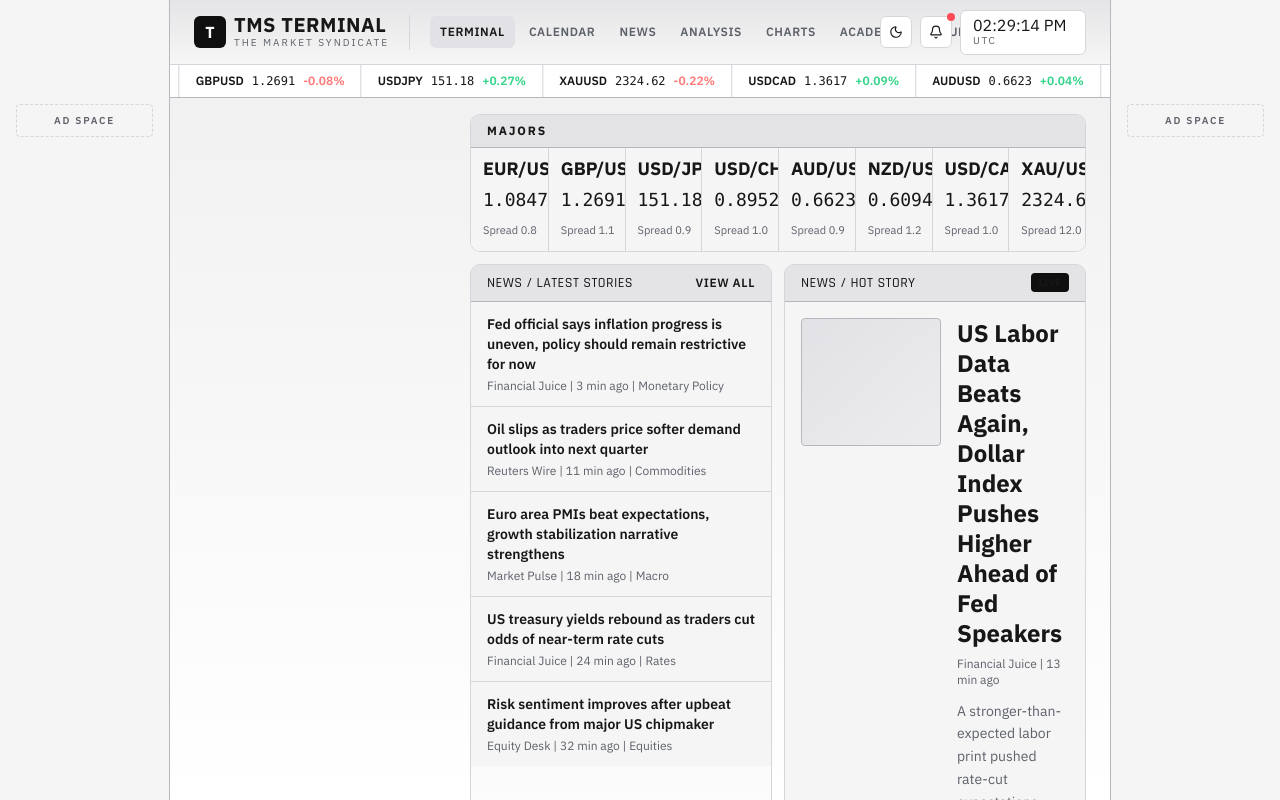
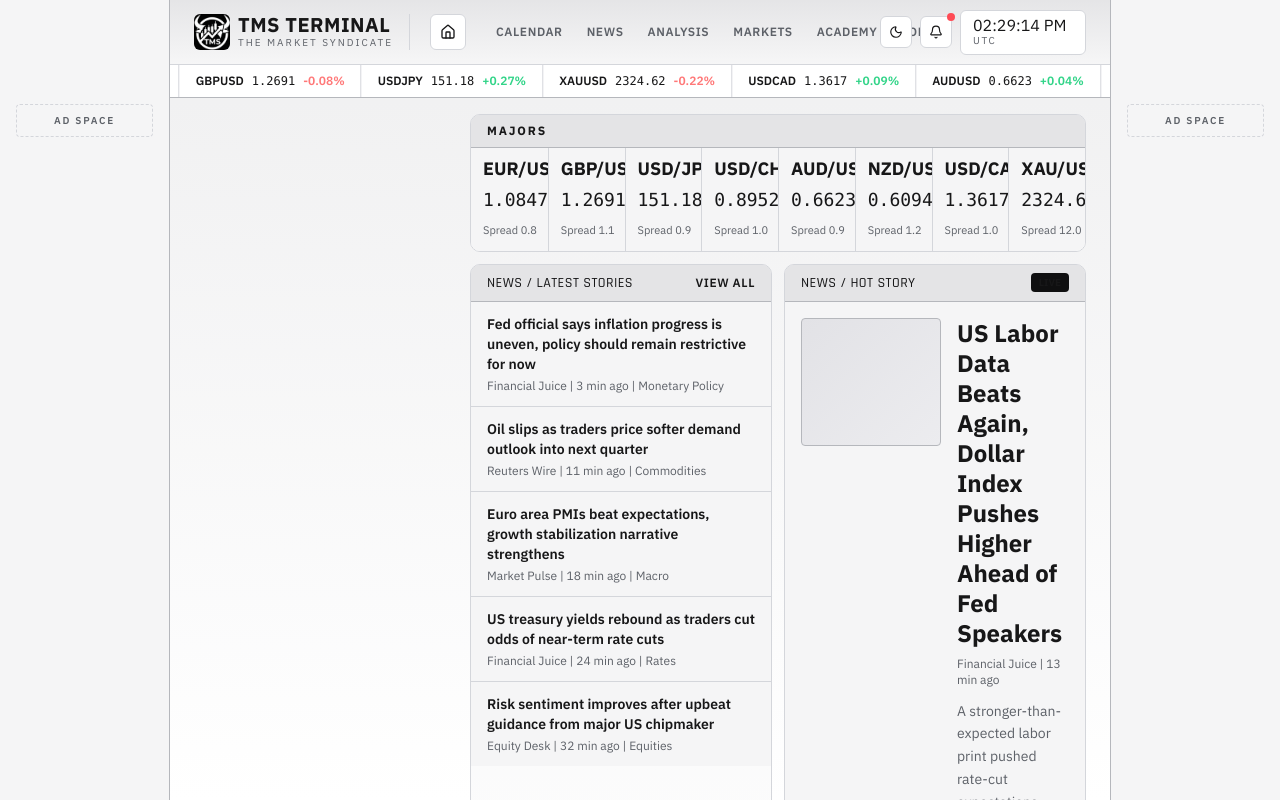
Before and after one commit to GuyitsWALID/tms-terminal, a Next.js app: page / in a window 1280 px wide. Shown: the top 800 px of the page. Built offline with nearby package versions, Linux system fonts and the light colour scheme.

Commit message:
Refactor code structure for improved readability and maintainability

```diff
--- a/src/components/layout/GlobalLayout.tsx
+++ b/src/components/layout/GlobalLayout.tsx
@@ -2,9 +2,9 @@
 
 import React, { useEffect, useState } from "react";
 import Link from "next/link";
+import Image from "next/image";
 import { usePathname } from "next/navigation";
 import {
-  Activity,
   BadgeAlert,
   Bell,
   Calendar,
@@ -18,17 +18,17 @@
   Sun,
   Moon,
   BarChart3,
+  Home,
   X,
 } from "lucide-react";
 import { cn } from "@/lib/utils";
 import { sessions, tickerTape } from "@/lib/terminalData";
 
 const menuItems = [
-  { id: "terminal", name: "Terminal", icon: Activity, path: "/" },
   { id: "calendar", name: "Calendar", icon: Calendar, path: "/calendar" },
   { id: "news", name: "News", icon: Newspaper, path: "/news" },
   { id: "analysis", name: "Analysis", icon: LineChart, path: "/analysis" },
-  { id: "charts", name: "Charts", icon: BarChart3, path: "/charts" },
+  { id: "charts", name: "Markets", icon: BarChart3, path: "/charts" },
   { id: "academy", name: "Academy", icon: GraduationCap, path: "/academy" },
   { id: "forum", name: "Forum", icon: ShieldCheck, path: "/forum" },
 ];
@@ -99,12 +99,27 @@
           <header className="ff-topbar sticky top-0 z-50">
             <div className="mx-auto flex h-16 w-full max-w-[1460px] items-center justify-between gap-4 px-3 md:px-6">
           <div className="flex min-w-0 items-center gap-4 xl:gap-5">
-            <Link href="/" className="flex shrink-0 items-center gap-2 border-r border-[var(--line-soft)] pr-4 xl:pr-5">
-              <div className="flex h-8 w-8 items-center justify-center rounded-md bg-[var(--brand-strong)] font-black text-white">T</div>
+            <Link href="/" className="flex shrink-0 items-center gap-2 border-r border-[var(--line-soft)] pr-3 xl:pr-4">
+              <Image
+                src="/TMSLOGO.png"
+                alt="TMS Logo"
+                width={36}
+                height={36}
+                className="h-9 w-9 rounded-md object-cover"
+                priority
+              />
               <div>
                 <p className="font-rajdhani text-xl font-bold uppercase leading-none tracking-wide">TMS Terminal</p>
                 <p className="text-[10px] uppercase tracking-[0.2em] text-[var(--ink-muted)]">The Market Syndicate</p>
               </div>
+            </Link>
+
+            <Link
+              href="/"
+              aria-label="Home"
+              className="hidden h-9 w-9 shrink-0 items-center justify-center rounded-md border border-[var(--line-soft)] bg-[var(--surface-1)] text-[var(--ink-primary)] transition-colors hover:bg-[var(--surface-hover)] lg:flex"
+            >
+              <Home size={16} />
             </Link>
 
             <nav className="mr-2 hidden min-w-0 items-center gap-1 2xl:mr-3 lg:flex">
```
Also changed, not shown: public/TMSLOGO.png (added).
